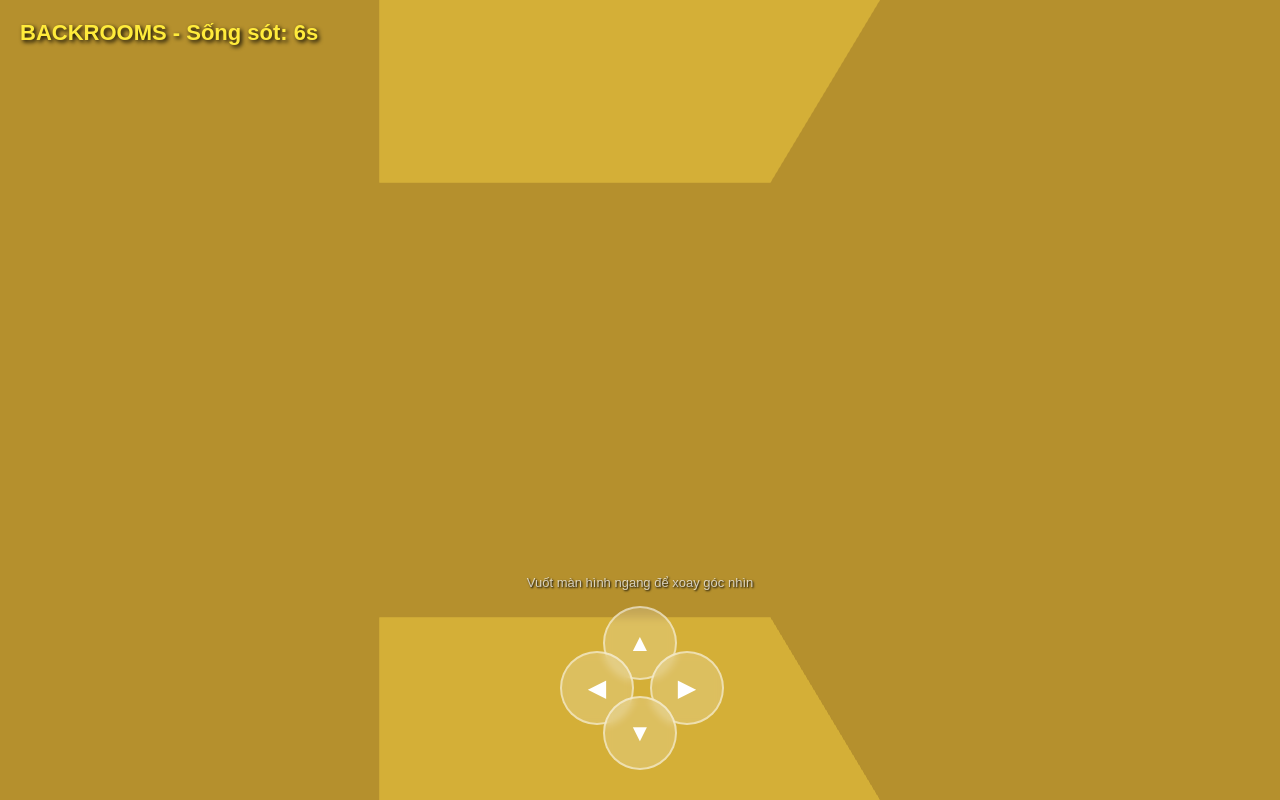
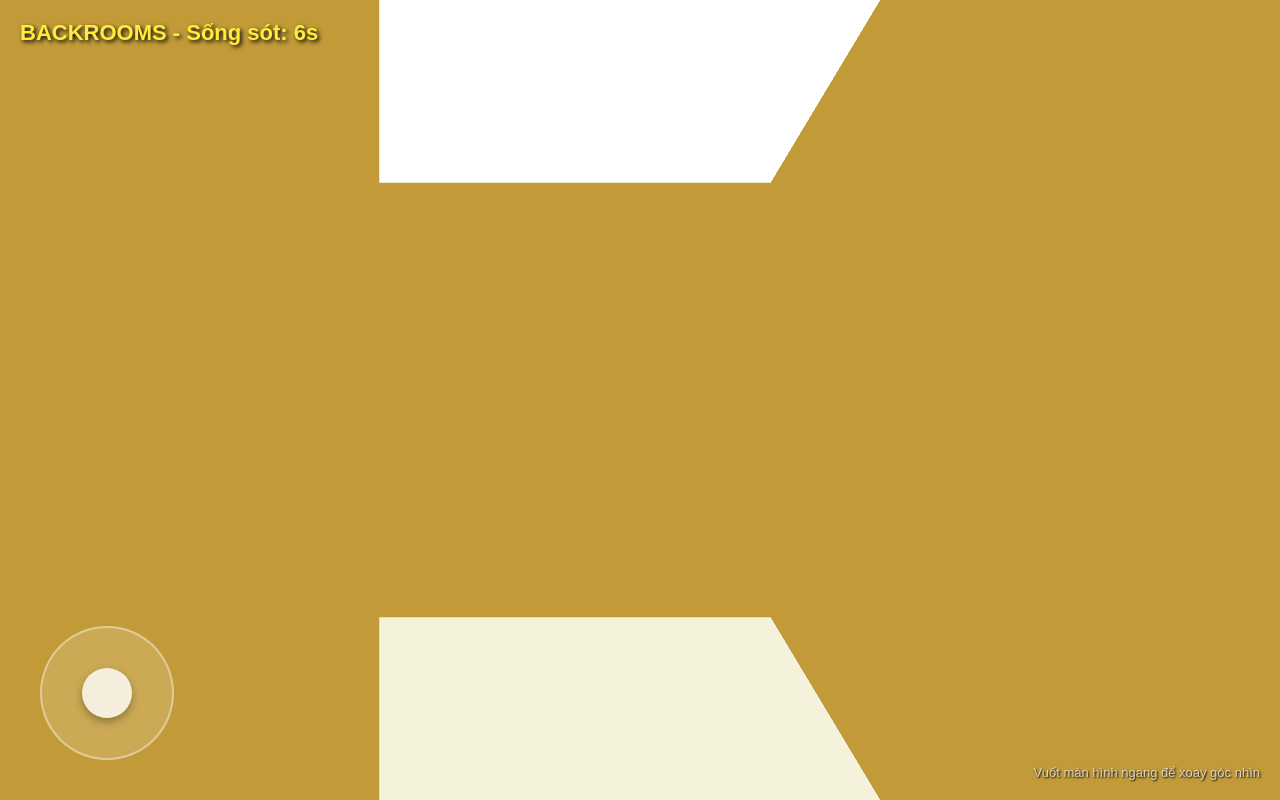
Before and after one commit to lechithien191919-jpg/Backrom-game, a Flask app: page / in a window 1280 px wide. Run offline with Flask 3, Linux system fonts and the light colour scheme.

Commit message:
Update index.html

```diff
--- a/templates/index.html
+++ b/templates/index.html
@@ -3,7 +3,7 @@
 <head>
     <meta charset="UTF-8">
     <meta name="viewport" content="width=device-width, initial-scale=1.0, user-scalable=no">
-    <title>Backrooms 3D Maze</title>
+    <title>Backrooms 3D Mobile</title>
     <style>
         body { margin: 0; overflow: hidden; background: #000; font-family: Arial, sans-serif; user-select: none; }
         #ui {
@@ -16,34 +16,36 @@
             text-shadow: 2px 2px 4px #000;
             z-index: 10;
         }
-        /* Nút điều khiển ảo trên màn hình */
-        .control-btn {
+
+        /* Cần điều khiển ảo (Virtual Joystick) chuẩn game mobile */
+        #joystick-base {
             position: absolute;
-            width: 70px;
-            height: 70px;
-            background: rgba(255, 255, 255, 0.2);
-            border: 2px solid rgba(255, 255, 255, 0.5);
+            bottom: 40px;
+            left: 40px;
+            width: 130px;
+            height: 130px;
+            background: rgba(255, 255, 255, 0.15);
+            border: 2px solid rgba(255, 255, 255, 0.4);
             border-radius: 50%;
-            color: white;
-            font-size: 24px;
-            display: flex;
-            align-items: center;
-            justify-content: center;
             z-index: 10;
-            backdrop-filter: blur(4px);
+            touch-action: none;
         }
-        .control-btn:active { background: rgba(255, 255, 255, 0.5); }
-
-        #btn-forward { bottom: 120px; left: 50%; transform: translateX(-50%); }
-        #btn-back { bottom: 30px; left: 50%; transform: translateX(-50%); }
-        #btn-left { bottom: 75px; left: calc(50% - 80px); }
-        #btn-right { bottom: 75px; left: calc(50% + 10px); }
+        #joystick-knob {
+            position: absolute;
+            top: 40px;
+            left: 40px;
+            width: 50px;
+            height: 50px;
+            background: rgba(255, 255, 255, 0.8);
+            border-radius: 50%;
+            pointer-events: none;
+            box-shadow: 0 4px 8px rgba(0,0,0,0.3);
+        }
 
         #hint {
             position: absolute;
-            bottom: 210px;
-            width: 100%;
-            text-align: center;
+            bottom: 20px;
+            right: 20px;
             color: rgba(255,255,255,0.7);
             font-size: 13px;
             pointer-events: none;
@@ -56,27 +58,27 @@
     <div id="ui">BACKROOMS - Sống sót: <span id="score">0</span>s</div>
     <div id="hint">Vuốt màn hình ngang để xoay góc nhìn</div>
 
-    <div id="btn-forward" class="control-btn">▲</div>
-    <div id="btn-left" class="control-btn">◀</div>
-    <div id="btn-right" class="control-btn">▶</div>
-    <div id="btn-back" class="control-btn">▼</div>
+    <!-- Joystick ảo -->
+    <div id="joystick-base">
+        <div id="joystick-knob"></div>
+    </div>
 
     <script src="https://cdnjs.cloudflare.com/ajax/libs/three.js/r128/three.min.js"></script>
     <script>
-        // 1. Khởi tạo không gian 3D
+        // 1. Khởi tạo Scene, Camera, Renderer
         const scene = new THREE.Scene();
-        scene.background = new THREE.Color(0xd4af37); // Màu vàng đặc trưng Backrooms
+        scene.background = new THREE.Color(0xd4af37); // Màu vàng nền cơ bản
 
         const camera = new THREE.PerspectiveCamera(75, window.innerWidth / window.innerHeight, 0.1, 1000);
         const renderer = new THREE.WebGLRenderer({ antialias: true });
         renderer.setSize(window.innerWidth, window.innerHeight);
         document.body.appendChild(renderer.domElement);
 
-        // Ánh sáng phòng
+        // Ánh sáng
         const ambientLight = new THREE.AmbientLight(0xffffff, 0.9);
         scene.add(ambientLight);
 
-        // 2. Thiết kế bản đồ mê cung nhiều ngã rẽ (0: hành lang trống, 1: tường)
+        // 2. Thiết kế bản đồ mê cung nhiều ngã rẽ
         const map = [
             [1,1,1,1,1,1,1,1,1,1],
             [1,0,0,0,1,0,0,0,0,1],
@@ -89,33 +91,51 @@
             [1,1,1,1,1,1,1,1,1,1]
         ];
 
-        const wallMaterial = new THREE.MeshBasicMaterial({ color: 0xb5902d });
+        const wallMaterial = new THREE.MeshBasicMaterial({ color: 0xc29b38 }); // Tường vàng đậm
+        const floorMaterial = new THREE.MeshBasicMaterial({ color: 0xf5f2dc }); // Sàn màu trắng ngà
+        const ceilingMaterial = new THREE.MeshBasicMaterial({ color: 0xffffff }); // Trần màu trắng tinh
         const tileSize = 6;
 
-        // Vẽ mê cung từ bản đồ
+        // Vẽ tường, sàn, trần từ bản đồ
         for (let z = 0; z < map.length; z++) {
             for (let x = 0; x < map[z].length; x++) {
+                const posX = (x - map[z].length / 2) * tileSize;
+                const posZ = (z - map.length / 2) * tileSize;
+
+                // Tạo Sàn nhà
+                const floorGeo = new THREE.PlaneGeometry(tileSize, tileSize);
+                const floor = new THREE.Mesh(floorGeo, floorMaterial);
+                floor.rotation.x = -Math.PI / 2;
+                floor.position.set(posX, -5, posZ);
+                scene.add(floor);
+
+                // Tạo Trần nhà
+                const ceiling = new THREE.Mesh(floorGeo, ceilingMaterial);
+                ceiling.rotation.x = Math.PI / 2;
+                ceiling.position.set(posX, 5, posZ);
+                scene.add(ceiling);
+
+                // Nếu là ô có số 1 thì dựng Tường
                 if (map[z][x] === 1) {
                     const wallGeo = new THREE.BoxGeometry(tileSize, 10, tileSize);
                     const wall = new THREE.Mesh(wallGeo, wallMaterial);
-                    // Căn chỉnh vị trí tường theo lưới
-                    wall.position.set((x - map[z].length / 2) * tileSize, 0, (z - map.length / 2) * tileSize);
+                    wall.position.set(posX, 0, posZ);
                     scene.add(wall);
                 }
             }
         }
 
-        // Vị trí ban đầu của người chơi
+        // Vị trí bắt đầu của người chơi
         camera.position.set(-12, 0, -12);
-        camera.rotation.y = 0;
+        let yaw = 0; // Góc xoay ngang
 
-        let yaw = 0; // Chỉ cho phép xoay ngang trái/phải
-
-        // 3. Xử lý vuốt màn hình để xoay góc nhìn ngang
+        // 3. Xử lý vuốt màn hình ngang để xoay góc nhìn
         let isDragging = false;
         let prevX = 0;
 
         window.addEventListener('touchstart', (e) => {
+            // Nếu chạm vào vùng joystick thì bỏ qua không xoay màn hình
+            if (e.touches[0].clientX < 180 && e.touches[0].clientY > window.innerHeight - 180) return;
             isDragging = true;
             prevX = e.touches[0].clientX;
         });
@@ -124,28 +144,61 @@
             if (!isDragging) return;
             const currentX = e.touches[0].clientX;
             const deltaX = currentX - prevX;
-            yaw -= deltaX * 0.004; // Xoay ngang mượt mà
+            yaw -= deltaX * 0.004;
             prevX = currentX;
         });
 
         window.addEventListener('touchend', () => { isDragging = false; });
 
-        // 4. Xử lý sự kiện bấm các nút di chuyển
-        const moveState = { forward: false, back: false, left: false, right: false };
+        // 4. Xử lý Joystick ảo mượt mà
+        const joystickBase = document.getElementById('joystick-base');
+        const joystickKnob = document.getElementById('joystick-knob');
+        let moveVector = { x: 0, z: 0 };
+        let joystickTouchId = null;
 
-        function bindButton(id, direction) {
-            const btn = document.getElementById(id);
-            btn.addEventListener('touchstart', (e) => { e.preventDefault(); moveState[direction] = true; });
-            btn.addEventListener('touchend', (e) => { e.preventDefault(); moveState[direction] = false; });
-            // Hỗ trợ cả click chuột trên máy tính
-            btn.addEventListener('mousedown', () => { moveState[direction] = true; });
-            btn.addEventListener('mouseup', () => { moveState[direction] = false; });
-        }
+        joystickBase.addEventListener('touchstart', (e) => {
+            e.preventDefault();
+            const touch = e.changedTouches[0];
+            joystickTouchId = touch.identifier;
+        });
 
-        bindButton('btn-forward', 'forward');
-        bindButton('btn-back', 'back');
-        bindButton('btn-left', 'left');
-        bindButton('btn-right', 'right');
+        joystickBase.addEventListener('touchmove', (e) => {
+            e.preventDefault();
+            for (let i = 0; i < e.changedTouches.length; i++) {
+                const touch = e.changedTouches[i];
+                if (touch.identifier === joystickTouchId) {
+                    const rect = joystickBase.getBoundingClientRect();
+                    const centerX = rect.left + rect.width / 2;
+                    const centerY = rect.top + rect.height / 2;
+
+                    let dx = touch.clientX - centerX;
+                    let dy = touch.clientY - centerY;
+                    const distance = Math.sqrt(dx * dx + dy * dy);
+                    const maxRadius = 45; // Giới hạn bán kính kéo núm
+
+                    if (distance > maxRadius) {
+                        dx = (dx / distance) * maxRadius;
+                        dy = (dy / distance) * maxRadius;
+                    }
+
+                    // Di chuyển nút tròn trắng bên trong
+                    joystickKnob.style.transform = `translate(${dx}px, ${dy}px)`;
+
+                    // Tính toán hướng di chuyển chuẩn hóa
+                    moveVector.x = dx / maxRadius;
+                    moveVector.z = dy / maxRadius;
+                }
+            }
+        });
+
+        const resetJoystick = () => {
+            joystickTouchId = null;
+            joystickKnob.style.transform = `translate(0px, 0px)`;
+            moveVector = { x: 0, z: 0 };
+        };
+
+        joystickBase.addEventListener('touchend', resetJoystick);
+        joystickBase.addEventListener('touchcancel', resetJoystick);
 
         // Bộ đếm thời gian
         let survivalTime = 0;
@@ -154,32 +207,26 @@
             document.getElementById('score').innerText = survivalTime;
         }, 1000);
 
-        // 5. Vòng lặp cập nhật chuyển động và camera
+        // 5. Vòng lặp cập nhật chuyển động
         const speed = 0.08;
         function animate() {
             requestAnimationFrame(animate);
 
-            // Cố định góc nhìn cao độ bằng 0 (chỉ đi ngang, không lên xuống)
+            // Cố định chiều cao camera, chỉ xoay ngang
             camera.rotation.set(0, yaw, 0);
 
-            // Tính toán hướng di chuyển
-            const moveDir = new THREE.Vector3();
-            if (moveState.forward) moveDir.z -= 1;
-            if (moveState.back) moveDir.z += 1;
-            if (moveState.left) moveDir.x -= 1;
-            if (moveState.right) moveDir.x += 1;
-
-            moveDir.normalize();
-            moveDir.applyAxisAngle(new THREE.Vector3(0, 1, 0), yaw);
-
-            // Di chuyển camera theo hướng đã chọn
-            camera.position.addScaledVector(moveDir, speed);
+            // Xử lý di chuyển theo cần gạt Joystick
+            if (moveVector.x !== 0 || moveVector.z !== 0) {
+                const moveDir = new THREE.Vector3(moveVector.x, 0, moveVector.z);
+                moveDir.applyAxisAngle(new THREE.Vector3(0, 1, 0), yaw);
+                camera.position.addScaledVector(moveDir, speed);
+            }
 
             renderer.render(scene, camera);
         }
         animate();
 
-        // Xử lý xoay ngang dọc màn hình điện thoại
+        // Tự động điều chỉnh khi xoay màn hình điện thoại
         window.addEventListener('resize', () => {
             camera.aspect = window.innerWidth / window.innerHeight;
             camera.updateProjectionMatrix();
```
